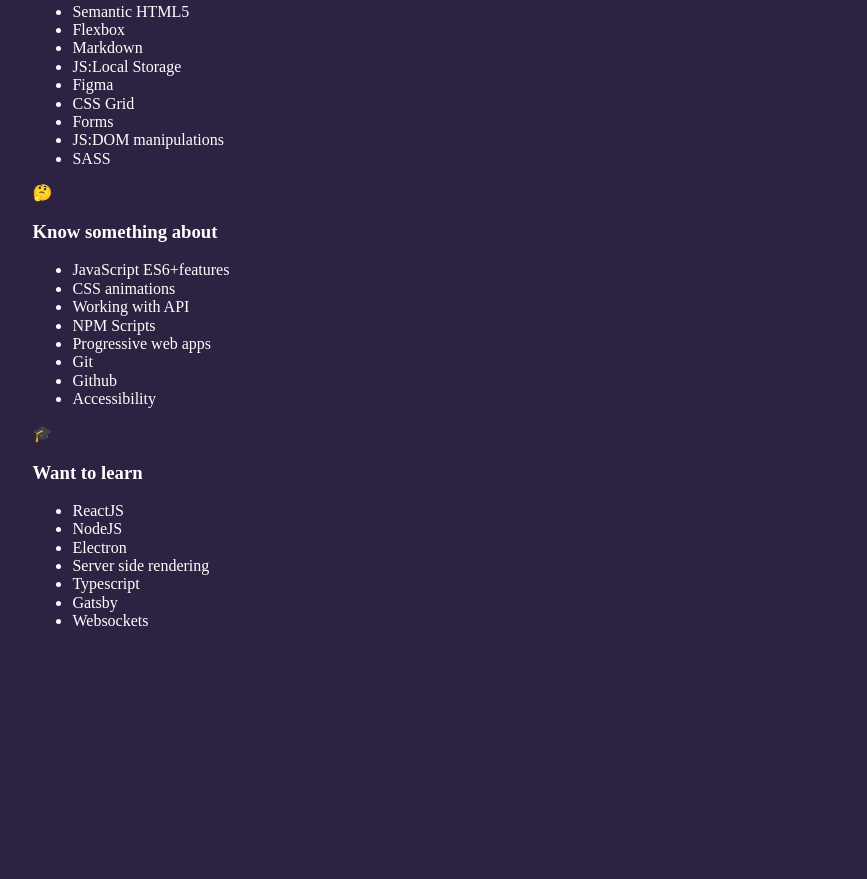
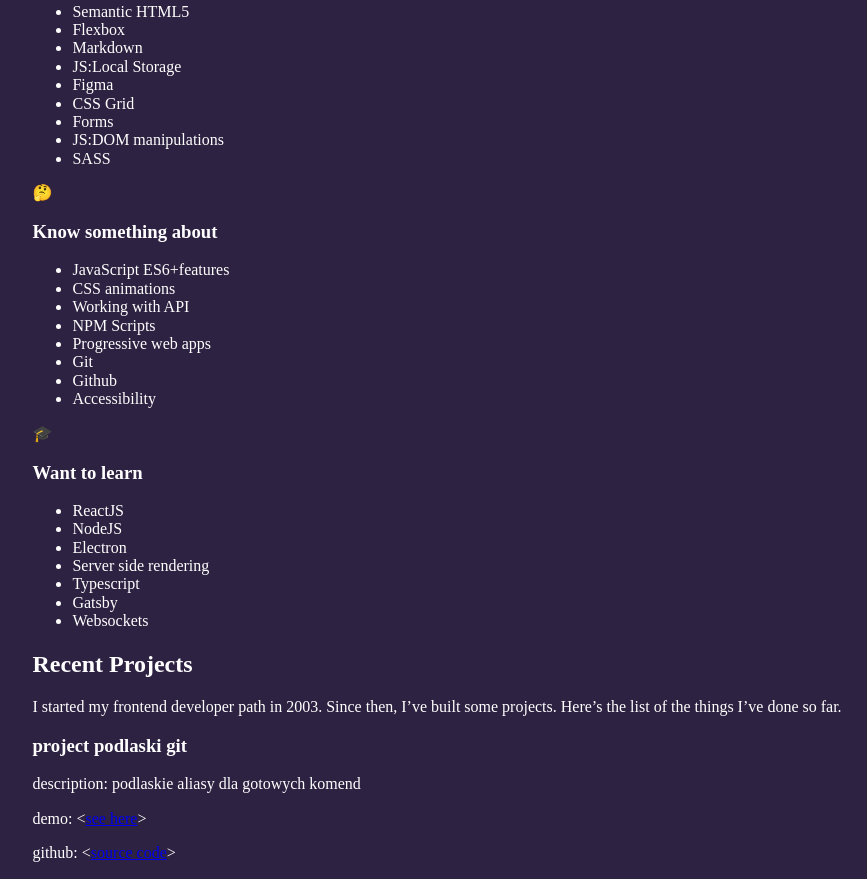
Before and after one commit to KarolSekowski/karolsekowski.github.io, a website built with webpack: page src/pages/index.html in a window 1280 px wide. Shown: the part 293-1172 px from the top of the page, without its empty margins (23-890 px from the left). Before the commit the page ends 940 px from the top, so only its background shows below. Built offline with nearby package versions, Linux system fonts and the light colour scheme.

Commit message:
Projects HTML olny

```diff
--- a/src/pages/index.html
+++ b/src/pages/index.html
@@ -77,8 +77,30 @@
                       </article>
 
           </section>
-          <section class="">
+          <section class="projects">
+            <h2 class="projects__header">Recent Projects</h2>
+            <p class="projects__description">I started my frontend developer path in 2003. Since then, I’ve built some projects. Here’s the list of the things I’ve done so far.</p>
+            <div class="projects-grid">
+              <article class="project">
+                <h3 class="project__title">
+                  <span>project</span>
+                  <span>podlaski git</span>
+                </h3>
+                <p>
+                  <span>description:</span>
+                  <span>podlaskie aliasy dla gotowych komend</span>
+                </p>
+                <p>
+                  <span>demo:</span>
+                  <span>&lt;<a href="#" title="click to forward">see here</a>&gt;</span>
+                </p>
+                <p>
+                  <span>github:</span>
+                  <span>&lt;<a href="#" title="click to see code">source code</a>&gt;</span>
+                </p>
 
+              </article>
+            </div>
           </section>
 
         </main>
```
